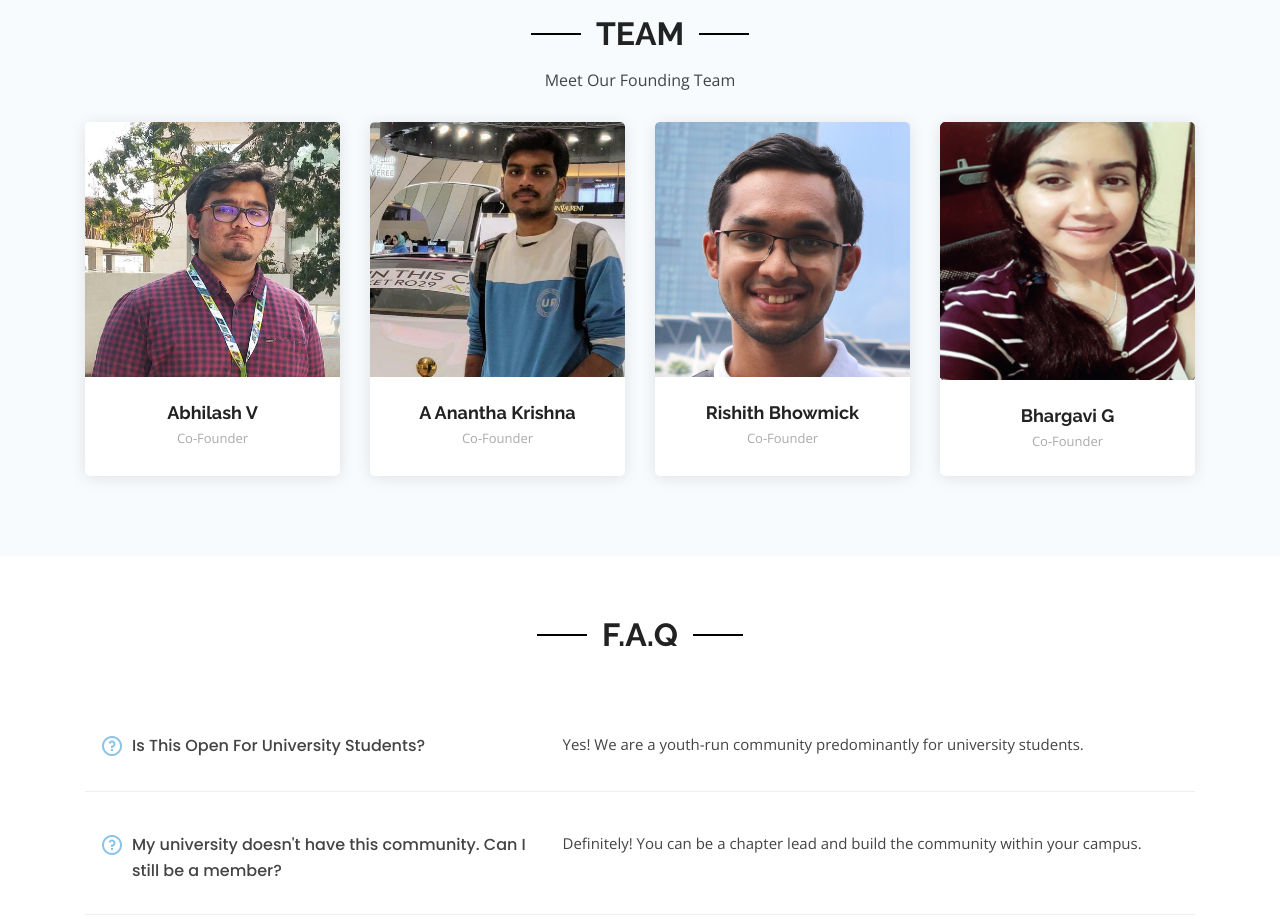
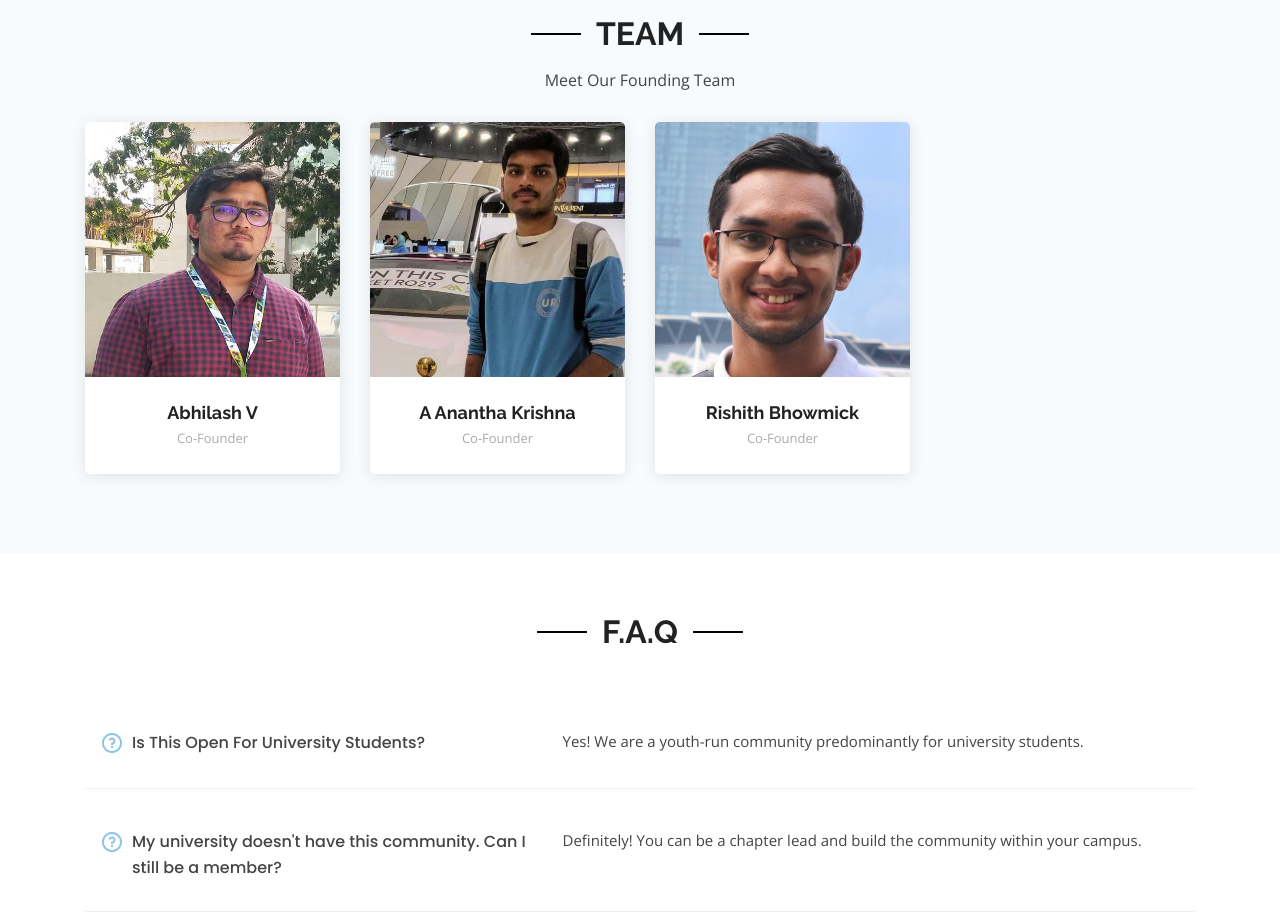
Before and after one commit to C-O-D-S/C-O-D-S.github.io, a plain HTML site: page index.html in a window 1280 px wide. Shown: the part 2360-3279 px from the top of the page. Drawn offline with nearby package versions, Linux system fonts and the light colour scheme.

Commit message:
Made changes to founding team

```diff
--- a/index.html
+++ b/index.html
@@ -307,21 +307,6 @@
             </div>
           </div>
 
-          <div class="col-lg-3 col-md-6 d-flex align-items-stretch">
-            <div class="member" data-aos="fade-up" data-aos-delay="400">
-              <div class="member-img">
-                <img src="assets/img/team/Bhargavi.png" class="img-fluid" alt="">
-                <div class="social">
-                  <a href="https://www.linkedin.com/in/bhargavi-gummanur-0a8053185/" target="_blank"><i class="icofont-linkedin"></i></a>
-                </div>
-              </div>
-              <div class="member-info">
-                <h4>Bhargavi G</h4>
-                <span>Co-Founder</span>
-              </div>
-            </div>
-          </div>
-
         </div>
 
       </div>
```
